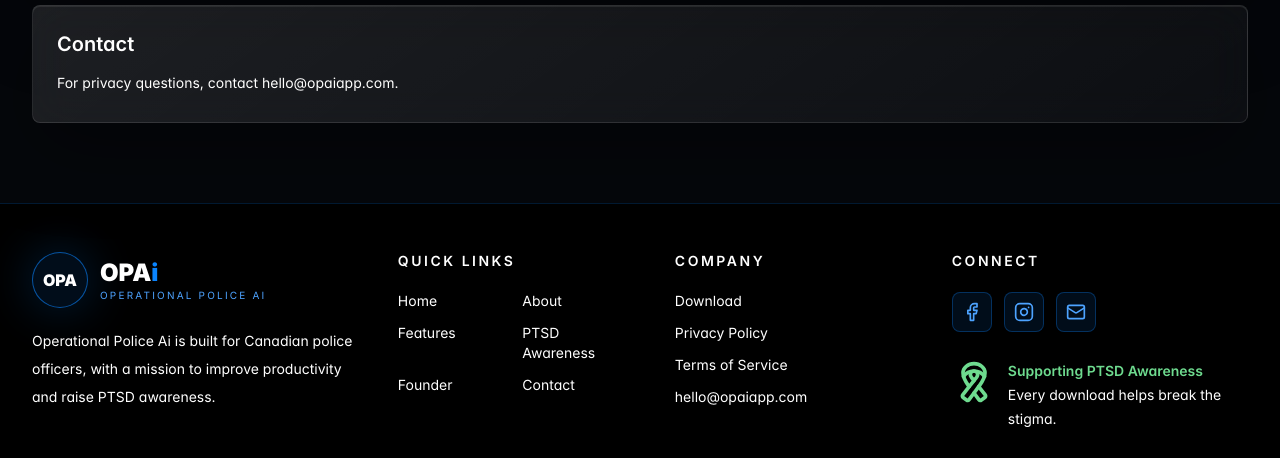
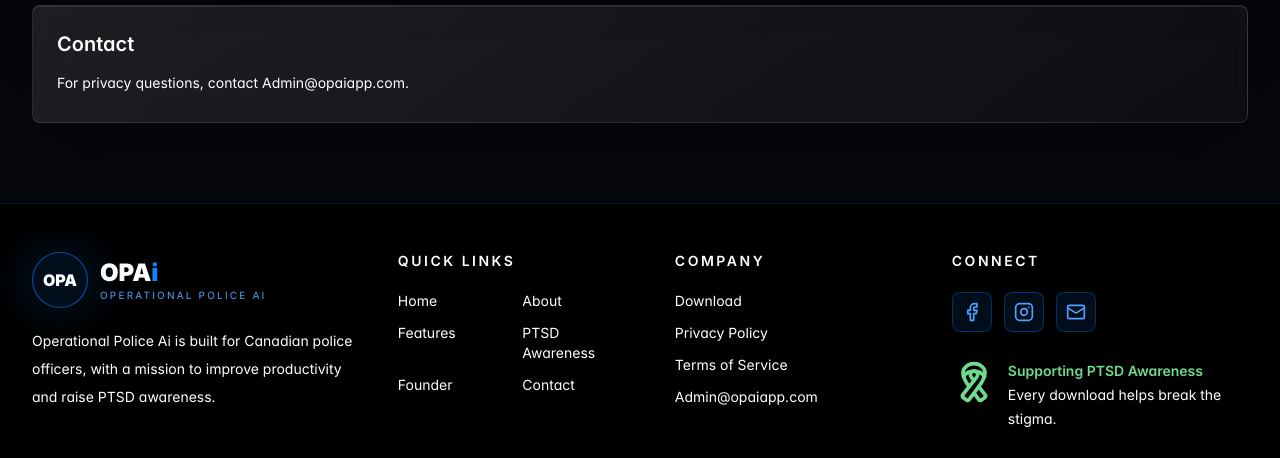
Before and after one commit to Saman1981OPAi/opai-website, a Next.js app: page /privacy-policy in a window 1280 px wide. Shown: the part 1173-1631 px from the top of the page. Built offline with nearby package versions, Linux system fonts and the light colour scheme.

Commit message:
Update website contact email

```diff
--- a/app/privacy-policy/page.tsx
+++ b/app/privacy-policy/page.tsx
@@ -26,7 +26,7 @@
   },
   {
     title: "Contact",
-    body: "For privacy questions, contact hello@opaiapp.com."
+    body: "For privacy questions, contact Admin@opaiapp.com."
   }
 ];
 
--- a/lib/site.ts
+++ b/lib/site.ts
@@ -25,7 +25,7 @@
   description:
     "OPAi, Operational Police Ai, is a premium mobile platform designed for Canadian police officers, supporting operational productivity, PTSD awareness, wellness resources, and secure public safety workflows.",
   url: "https://opaiapp.com",
-  email: "hello@opaiapp.com"
+  email: "Admin@opaiapp.com"
 };
 
 export const navItems = [
```
